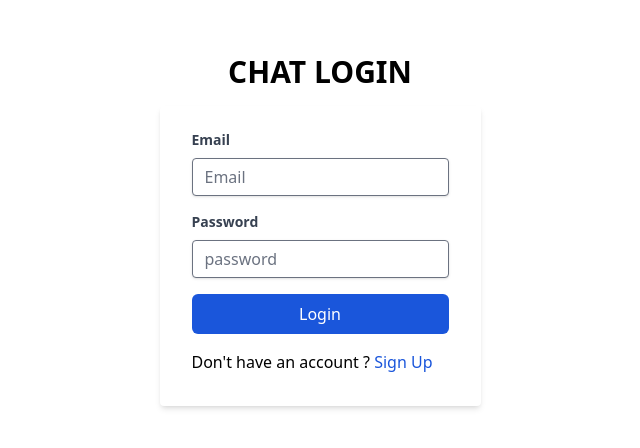
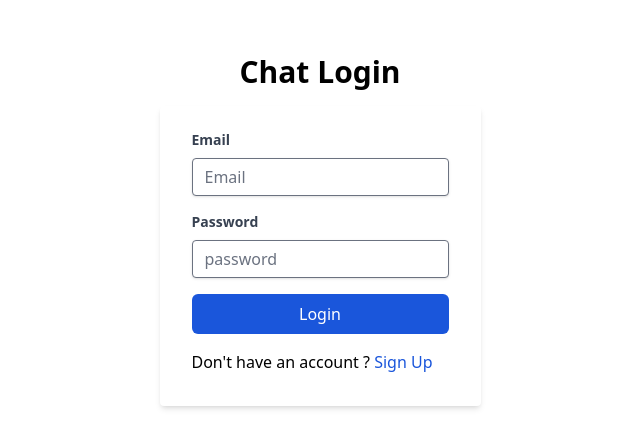
Before and after one commit to DIGITALFREDOTECH/chat-frontend, a React (Vite) app: page / in a window 1280 px wide. Shown: the part 162-610 px from the top of the page, without its empty margins (320-960 px from the left). Built offline with nearby package versions, Linux system fonts and the light colour scheme; no server answers.

Commit message:
initial commit

```diff
--- a/src/components/Login.tsx
+++ b/src/components/Login.tsx
@@ -33,7 +33,7 @@ function Login() {
 
   return (
     <div className="flex flex-col items-center justify-center h-screen">
-      <h1 className="text-3xl font-bold mb-4">CHAT LOGIN</h1>
+      <h1 className="text-3xl font-bold mb-4">Chat Login</h1>
       <form
         onSubmit={handleSubmit}
         className="bg-white shadow-md rounded px-8 pt-6 pb-8 mb-4"
```
